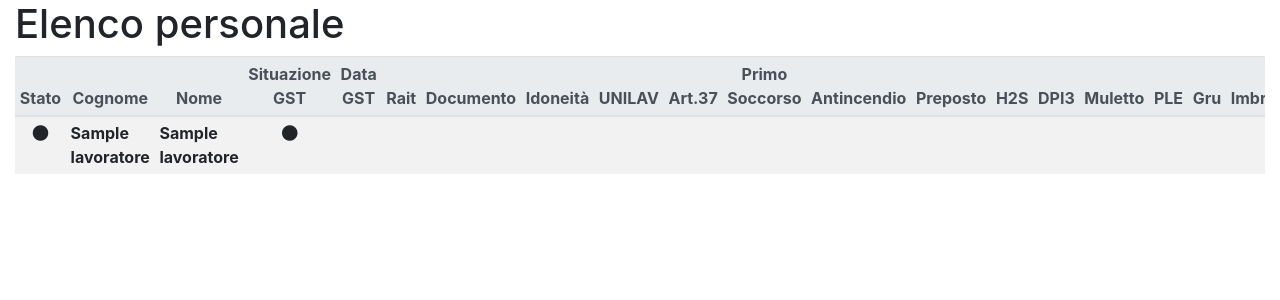
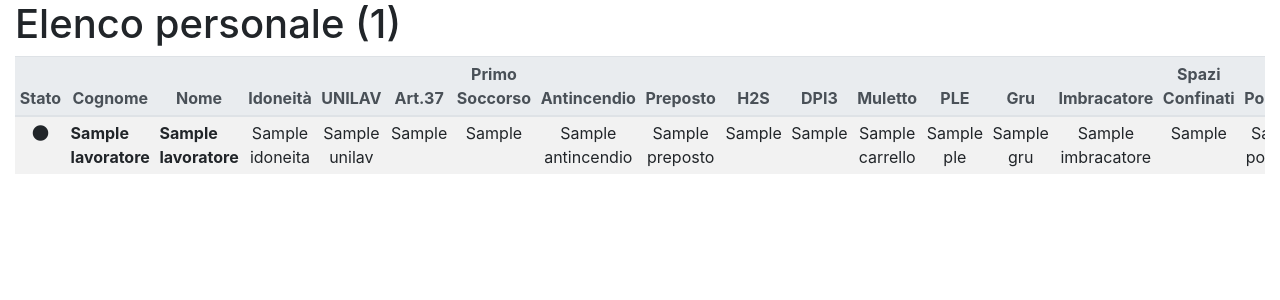
Before and after one commit to superqwe/GST, a Django app: template personale/templates/personale/completo.html in a window 1280 px wide. Shown: the part 70-370 px from the top of the page. Run offline with Django 3.2, Linux system fonts and the light colour scheme; tables that the repository leaves empty hold one stand-in row (values such as "Sample post"); the template is opened without the code that fills it: values that come from a table or form of the project are taken from there, most other values are stand-ins (such as "Sample title", 1, 10 or a date in 2020); lists and menus that the app fills with data are empty; some libraries are stand-ins or nearby versions.

Commit message:
bozza elenco completo

```diff
--- a/personale/templates/personale/completo.html
+++ b/personale/templates/personale/completo.html
@@ -14,7 +14,7 @@ Elenco Personale
 
 
 {% block corpo %}
-    <h1>Elenco personale</h1>
+    <h1>Elenco personale ({{ dati.count }})</h1>
 
     <div class="table-responsive">
         <table class="table table-striped table-sm text-center ">
@@ -23,10 +23,6 @@ Elenco Personale
                     <th scope="col">Stato</th>
                     <th>Cognome</th>
                     <th>Nome</th>
-                    <th>Situazione GST</th>
-                    <th>Data GST</th>
-                    <th>Rait</th>
-                    <th>Documento</th>
                     <th>Idoneità</th>
                     <th>UNILAV</th>
                     <th>Art.37</th>
@@ -37,7 +33,7 @@ Elenco Personale
                     <th>DPI3</th>
                     <th>Muletto</th>
                     <th>PLE</th>
-                    <th>Gru</th>{{lavoratore.situazione|default_if_none:""}}
+                    <th>Gru</th>
                     <th>Imbracatore</th>
                     <th>Spazi Confinati</th>
                     <th>Ponteggi</th>
@@ -47,90 +43,79 @@ Elenco Personale
                 </tr>
             </thead>
 
-            {% for lavoratore in lavoratori %}
+            {% for lavoratore, anagrafica, formazione in dati %}
+
                 <tr>
                     <td><i class="fas fa-circle {{lavoratore.stato}}"></i></td>
                     <th scope="row" class="text-left">{{lavoratore.cognome}}</th>
                     <th scope="row" class="text-left">{{lavoratore.nome}}</th>
-                    <td><i class="fas fa-circle {{lavoratore.situazione|default_if_none:"c"}}"></i></td>
-                    <td {% if lavoratore.gst < oggi %} class="alert alert-danger" role="alert"
-                        {% elif lavoratore.gst < mesi1 %} class="alert alert-warning" role="alert"
-                        {% elif lavoratore.gst < mesi2 %} class="alert alert-info" role="alert"
-                        {% endif %}> {{lavoratore.gst|default_if_none:""}}</td>
-                    <td {% if lavoratore.rait < oggi %} class="alert alert-danger" role="alert"
-                        {% elif lavoratore.rait < mesi1 %} class="alert alert-warning" role="alert"
-                        {% elif lavoratore.rait < mesi2 %} class="alert alert-info" role="alert"
-                        {% endif %}> {{lavoratore.rait|default_if_none:""}}</td>
-                    <td {% if lavoratore.ci < oggi %} class="alert alert-danger" role="alert"
-                        {% elif lavoratore.ci < mesi1 %} class="alert alert-warning" role="alert"
-                        {% elif lavoratore.ci < mesi2 %} class="alert alert-info" role="alert"
-                        {% endif %}> {{lavoratore.ci|default_if_none:""}}</td>
-                    <td {% if lavoratore.idoneita < oggi %} class="alert alert-danger" role="alert"
-                        {% elif lavoratore.idoneita < mesi1 %} class="alert alert-warning" role="alert"
-                        {% elif lavoratore.idoneita < mesi2 %} class="alert alert-info" role="alert"
-                        {% endif %}> {{lavoratore.idoneita|default_if_none:""}}</td>
+                    <td {% if anagrafica.idoneita < oggi %} class="alert alert-danger" role="alert"
+                        {% elif anagrafica.idoneita < mesi1 %} class="alert alert-warning" role="alert"
+                        {% elif anagrafica.idoneita < mesi2 %} class="alert alert-info" role="alert"
+                        {% endif %}> {{anagrafica.idoneita|default_if_none:""}}</td>
                     <td {% if lavoratore.unilav < oggi %} class="alert alert-danger" role="alert"
-                        {% elif lavoratore.unilav < mesi1 %} class="alert alert-warning" role="alert"
-                        {% elif lavoratore.unilav < mesi2 %} class="alert alert-info" role="alert"
-                        {% endif %}> {{lavoratore.unilav|default_if_none:""}}</td>
-                    <td {% if lavoratore.art37 < oggi %} class="alert alert-danger" role="alert"
-                        {% elif lavoratore.art37 < mesi6 %} class="alert alert-warning" role="alert"
-                        {% elif lavoratore.art37 < mesi12 %} class="alert alert-info" role="alert"
-                        {% endif %}> {{lavoratore.art37|default_if_none:""}}</td>
-                    <td {% if lavoratore.primo_soccorso < oggi %} class="alert alert-danger" role="alert"
-                        {% elif lavoratore.primo_soccorso < mesi6 %} class="alert alert-warning" role="alert"
-                        {% elif lavoratore.primo_soccorso < mesi12 %} class="alert alert-info" role="alert"
-                        {% endif %}> {{lavoratore.primo_soccorso|default_if_none:""}}</td>
-                    <td> {{lavoratore.antincendio|default_if_none:""}}</td>
-                    <td {% if lavoratore.preposto < oggi %} class="alert alert-danger" role="alert"
-                        {% elif lavoratore.preposto < mesi6 %} class="alert alert-warning" role="alert"
-                        {% elif lavoratore.preposto < mesi12 %} class="alert alert-info" role="alert"
-                        {% endif %}> {{lavoratore.preposto|default_if_none:""}}</td>
-                    <td {% if lavoratore.h2s < oggi %} class="alert alert-danger" role="alert"
-                        {% elif lavoratore.h2s < mesi6 %} class="alert alert-warning" role="alert"
-                        {% elif lavoratore.h2s < mesi12 %} class="alert alert-info" role="alert"
-                        {% endif %}> {{lavoratore.h2s|default_if_none:""}}</td>
-                    <td {% if lavoratore.dpi3 < oggi %} class="alert alert-danger" role="alert"
-                        {% elif lavoratore.dpi3 < mesi6 %} class="alert alert-warning" role="alert"
-                        {% elif lavoratore.dpi3 < mesi12 %} class="alert alert-info" role="alert"
-                        {% endif %}> {{lavoratore.dpi3|default_if_none:""}}</td>
-                    <td {% if lavoratore.carrello < oggi %} class="alert alert-danger" role="alert"
-                        {% elif lavoratore.carrello < mesi6 %} class="alert alert-warning" role="alert"
-                        {% elif lavoratore.carrello < mesi12 %} class="alert alert-info" role="alert"
-                        {% endif %}> {{lavoratore.carrello|default_if_none:""}}</td>
-                    <td {% if lavoratore.ple < oggi %} class="alert alert-danger" role="alert"
-                        {% elif lavoratore.ple < mesi6 %} class="alert alert-warning" role="alert"
-                        {% elif lavoratore.ple < mesi12 %} class="alert alert-info" role="alert"
-                        {% endif %}> {{lavoratore.ple|default_if_none:""}}</td>
-                    <td {% if lavoratore.gru < oggi %} class="alert alert-danger" role="alert"
-                        {% elif lavoratore.gru < mesi6 %} class="alert alert-warning" role="alert"
-                        {% elif lavoratore.gru < mesi12 %} class="alert alert-info" role="alert"
-                        {% endif %}>{{lavoratore.gru|default_if_none:""}}</td>
-                    <td {% if lavoratore.imbracatore < oggi %} class="alert alert-danger" role="alert"
-                        {% elif lavoratore.imbracatore < mesi6 %} class="alert alert-warning" role="alert"
-                        {% elif lavoratore.imbracatore < mesi12 %} class="alert alert-info" role="alert"
-                        {% endif %}> {{lavoratore.imbracatore|default_if_none:""}}</td>
-                    <td {% if lavoratore.spazi_confinati < oggi %} class="alert alert-danger" role="alert"
-                        {% elif lavoratore.spazi_confinati < mesi6 %} class="alert alert-warning" role="alert"
-                        {% elif lavoratore.spazi_confinati < mesi12 %} class="alert alert-info" role="alert"
-                        {% endif %}> {{lavoratore.spazi_confinati|default_if_none:""}}</td>
-                    <td {% if lavoratore.ponteggi < oggi %} class="alert alert-danger" role="alert"
-                        {% elif lavoratore.ponteggi < mesi6 %} class="alert alert-warning" role="alert"
-                        {% elif lavoratore.ponteggi < mesi12 %} class="alert alert-info" role="alert"
-                        {% endif %}> {{lavoratore.ponteggi|default_if_none:""}}</td>
-                    <td {% if lavoratore.rir < oggi %} class="alert alert-danger" role="alert"
-                        {% elif lavoratore.rir < mesi6 %} class="alert alert-warning" role="alert"
-                        {% elif lavoratore.rir < mesi12 %} class="alert alert-info" role="alert"
-                        {% endif %}> {{lavoratore.rir|default_if_none:""}}</td>
-                    <td {% if lavoratore.rls < oggi %} class="alert alert-danger" role="alert"
-                        {% elif lavoratore.rls < mesi6 %} class="alert alert-warning" role="alert"
-                        {% elif lavoratore.rls < mesi12 %} class="alert alert-info" role="alert"
-                        {% endif %}> {{lavoratore.rls|default_if_none:""}}</td>
-                    <td {% if lavoratore.rspp < oggi %} class="alert alert-danger" role="alert"
-                        {% elif lavoratore.rspp < mesi6 %} class="alert alert-warning" role="alert"
-                        {% elif lavoratore.rspp < mesi12 %} class="alert alert-info" role="alert"
-                        {% endif %}> {{lavoratore.rspp|default_if_none:""}}</td>
+                        {% elif anagrafica.unilav < mesi1 %} class="alert alert-warning" role="alert"
+                        {% elif anagrafica.unilav < mesi2 %} class="alert alert-info" role="alert"
+                        {% endif %}> {{anagrafica.unilav|default_if_none:""}}</td>
+                    <td {% if formazione.art37 < oggi %} class="alert alert-danger" role="alert"
+                        {% elif formazione.art37 < mesi6 %} class="alert alert-warning" role="alert"
+                        {% elif formazione.art37 < mesi12 %} class="alert alert-info" role="alert"
+                        {% endif %}> {{formazione.art37|default_if_none:""}}</td>
+                    <td {% if formazione.primo_soccorso < oggi %} class="alert alert-danger" role="alert"
+                        {% elif formazione.primo_soccorso < mesi6 %} class="alert alert-warning" role="alert"
+                        {% elif formazione.primo_soccorso < mesi12 %} class="alert alert-info" role="alert"
+                        {% endif %}> {{formazione.primo_soccorso|default_if_none:""}}</td>
+                    <td> {{formazione.antincendio|default_if_none:""}}</td>
+                    <td {% if formazione.preposto < oggi %} class="alert alert-danger" role="alert"
+                        {% elif formazione.preposto < mesi6 %} class="alert alert-warning" role="alert"
+                        {% elif formazione.preposto < mesi12 %} class="alert alert-info" role="alert"
+                        {% endif %}> {{formazione.preposto|default_if_none:""}}</td>
+                    <td {% if formazione.h2s < oggi %} class="alert alert-danger" role="alert"
+                        {% elif formazione.h2s < mesi6 %} class="alert alert-warning" role="alert"
+                        {% elif formazione.h2s < mesi12 %} class="alert alert-info" role="alert"
+                        {% endif %}> {{formazione.h2s|default_if_none:""}}</td>
+                    <td {% if formazione.dpi3 < oggi %} class="alert alert-danger" role="alert"
+                        {% elif formazione.dpi3 < mesi6 %} class="alert alert-warning" role="alert"
+                        {% elif formazione.dpi3 < mesi12 %} class="alert alert-info" role="alert"
+                        {% endif %}> {{formazione.dpi3|default_if_none:""}}</td>
+                    <td {% if formazione.carrello < oggi %} class="alert alert-danger" role="alert"
+                        {% elif formazione.carrello < mesi6 %} class="alert alert-warning" role="alert"
+                        {% elif formazione.carrello < mesi12 %} class="alert alert-info" role="alert"
+                        {% endif %}> {{formazione.carrello|default_if_none:""}}</td>
+                    <td {% if formazione.ple < oggi %} class="alert alert-danger" role="alert"
+                        {% elif formazione.ple < mesi6 %} class="alert alert-warning" role="alert"
+                        {% elif formazione.ple < mesi12 %} class="alert alert-info" role="alert"
+                        {% endif %}> {{formazione.ple|default_if_none:""}}</td>
+                    <td {% if formazione.gru < oggi %} class="alert alert-danger" role="alert"
+                        {% elif formazione.gru < mesi6 %} class="alert alert-warning" role="alert"
+                        {% elif formazione.gru < mesi12 %} class="alert alert-info" role="alert"
+                        {% endif %}>{{formazione.gru|default_if_none:""}}</td>
+                    <td {% if formazione.imbracatore < oggi %} class="alert alert-danger" role="alert"
+                        {% elif formazione.imbracatore < mesi6 %} class="alert alert-warning" role="alert"
+                        {% elif formazione.imbracatore < mesi12 %} class="alert alert-info" role="alert"
+                        {% endif %}> {{formazione.imbracatore|default_if_none:""}}</td>
+                    <td {% if formazione.spazi_confinati < oggi %} class="alert alert-danger" role="alert"
+                        {% elif formazione.spazi_confinati < mesi6 %} class="alert alert-warning" role="alert"
+                        {% elif formazione.spazi_confinati < mesi12 %} class="alert alert-info" role="alert"
+                        {% endif %}> {{formazione.spazi_confinati|default_if_none:""}}</td>
+                    <td {% if formazione.ponteggi < oggi %} class="alert alert-danger" role="alert"
+                        {% elif formazione.ponteggi < mesi6 %} class="alert alert-warning" role="alert"
+                        {% elif formazione.ponteggi < mesi12 %} class="alert alert-info" role="alert"
+                        {% endif %}> {{formazione.ponteggi|default_if_none:""}}</td>
+                    <td {% if formazione.rir < oggi %} class="alert alert-danger" role="alert"
+                        {% elif formazione.rir < mesi6 %} class="alert alert-warning" role="alert"
+                        {% elif formazione.rir < mesi12 %} class="alert alert-info" role="alert"
+                        {% endif %}> {{formazione.rir|default_if_none:""}}</td>
+                    <td {% if formazione.rls < oggi %} class="alert alert-danger" role="alert"
+                        {% elif formazione.rls < mesi6 %} class="alert alert-warning" role="alert"
+                        {% elif formazione.rls < mesi12 %} class="alert alert-info" role="alert"
+                        {% endif %}> {{formazione.rls|default_if_none:""}}</td>
+                    <td {% if formazione.rspp < oggi %} class="alert alert-danger" role="alert"
+                        {% elif formazione.rspp < mesi6 %} class="alert alert-warning" role="alert"
+                        {% elif formazione.rspp < mesi12 %} class="alert alert-info" role="alert"
+                        {% endif %}> {{formazione.rspp|default_if_none:""}}</td>
                 </tr>
+
             {% endfor %}
 
         </table>
```
Also changed, not shown: personale/views.py (+7 -0 lines).
